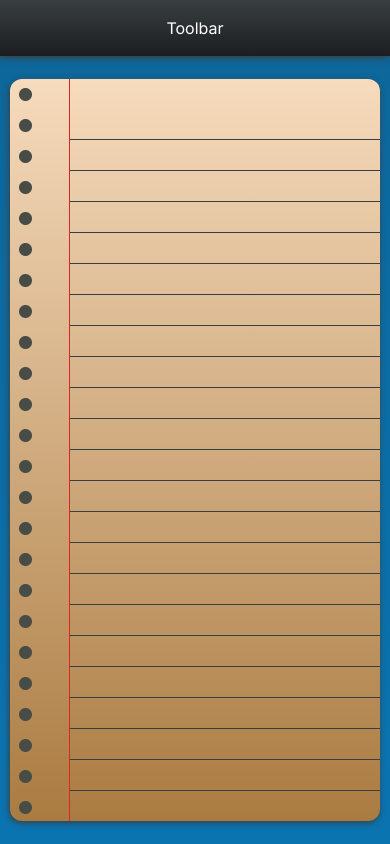
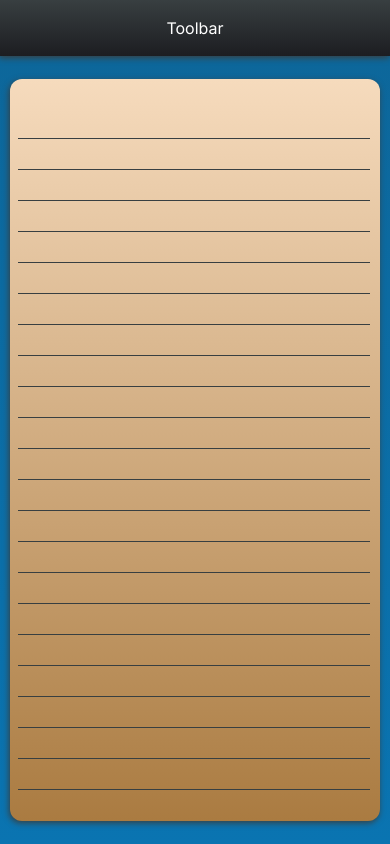
Before and after one commit to patrickgunnar/thorpad-app, a Next.js app: page / in a window 390 px wide. Built offline with nearby package versions, Linux system fonts and the light colour scheme.

Commit message:
feat: added responsivity

```diff
--- a/src/components/notepad/Notepad.tsx
+++ b/src/components/notepad/Notepad.tsx
@@ -5,11 +5,12 @@ const Notepad = () => {
     return (
         <div className="relative box-border bg-background-notepad drop-shadow-ds-001 rounded-notepad
         flex justify-start items-start m-auto h-[88%] lg:h-[85%] w-[95%] before:content-'' before:absolute
-        before:top-0 before:bottom-0 before:left-0 before:w-[60px] before:bg-paper-size before:box-border
-        before:border-r-[1px] before:border-red-600 before:bg-paper-balls before:bg-repeat-y p-2 overflow-hidden">
-            <textarea className="bg-transparent bg-paper-content bg-paper-size top-[30px] bottom-[30px] right-0
-            left-[60px] p-2 pl-4 absolute outline-none resize-none leading-[31px] bg-local h-[92%] w-[95%] bg-repeat
-            overflow-hidden overflow-y-auto text-[16px]">
+        before:top-0 before:bottom-0 before:left-0 md:before:w-[30px] xl:before:w-[60px] before:bg-paper-size
+        before:box-border md:before:border-r-[1px] md:before:border-red-600 before:bg-paper-balls before:bg-repeat-y
+        p-2 overflow-hidden">
+            <textarea className="bg-transparent bg-paper-content bg-paper-size top-[30px] bottom-[30px] md:right-0
+            md:left-[30px] xl:left-[60px] p-2 md:pl-4 absolute outline-none resize-none leading-[31px] bg-local h-[92%]
+            w-[95%] bg-repeat overflow-hidden overflow-y-auto text-[16px] m-auto">
             </textarea>
         </div>
     );
```
